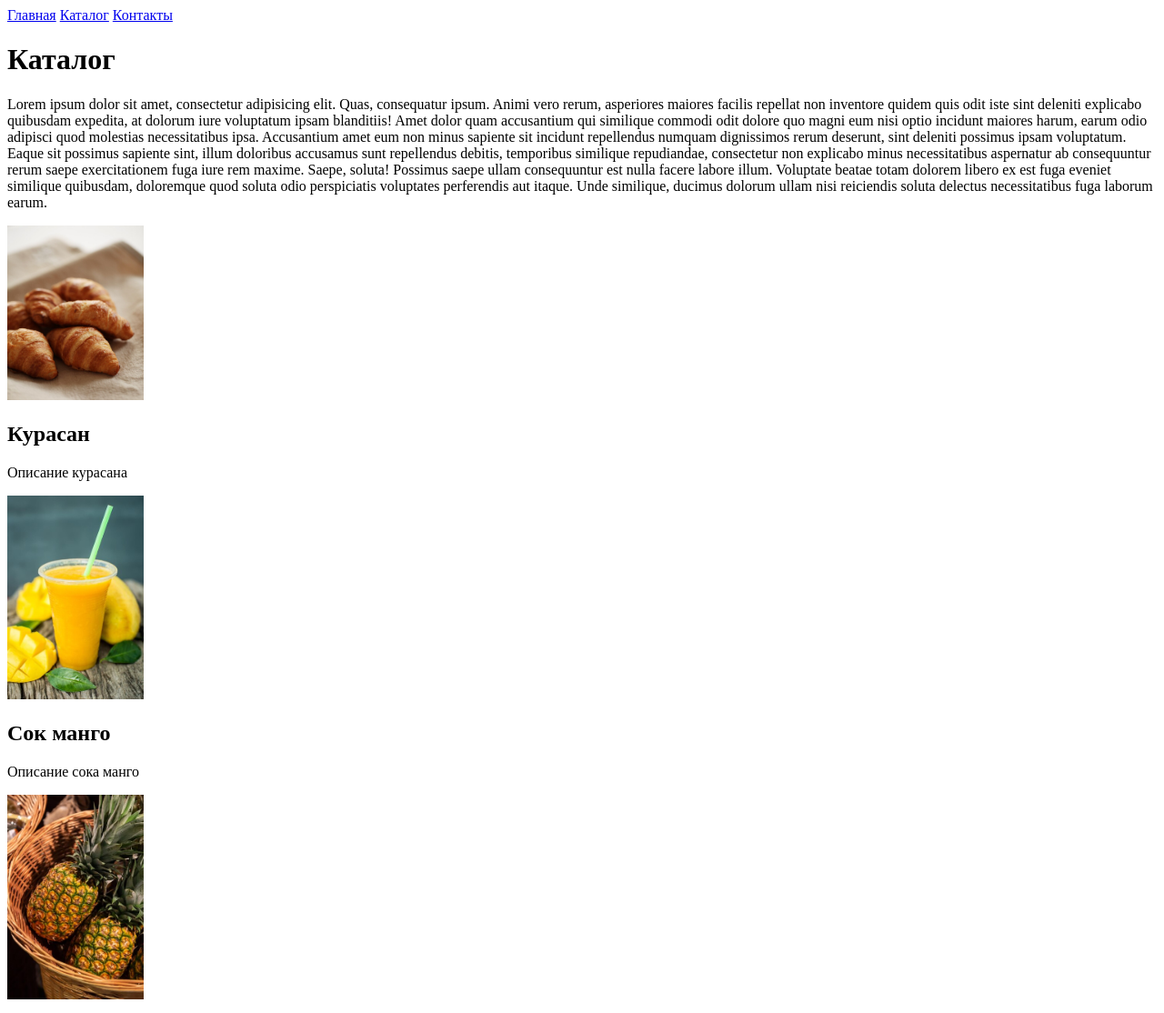
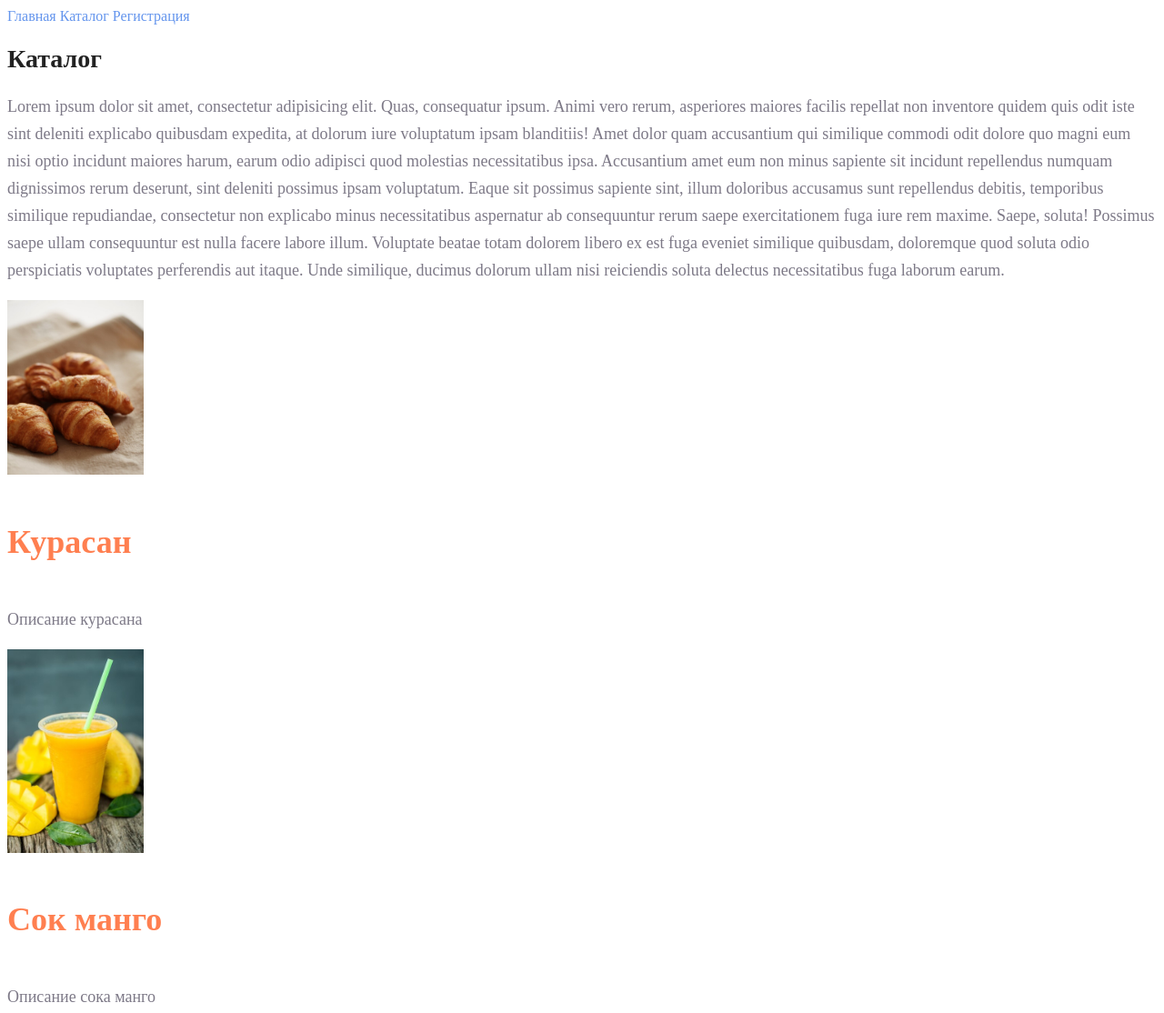
Before and after one commit to Krasnov-Aleksey/htmlhw1, a plain HTML site: page catalog/catalog.html in a window 1280 px wide. Shown: the top 1114 px of the page at 91% size. Drawn offline with Linux system fonts and the light colour scheme.

Commit message:
homework2

```diff
--- a/catalog/catalog.html
+++ b/catalog/catalog.html
@@ -3,22 +3,23 @@
 <head>
     <meta charset="UTF-8">
     <meta name="viewport" content="width=device-width, initial-scale=1.0">
+    <link rel="stylesheet" href="../style.css">
     <title>Document</title>
 </head>
 <body>
-    <a href="../index.html">Главная</a>
-    <a href="catalog">Каталог</a>
-    <a href="#">Контакты</a>
-    <h1>Каталог</h1>
-    <p>Lorem ipsum dolor sit amet, consectetur adipisicing elit. Quas, consequatur ipsum. Animi vero rerum, asperiores maiores facilis repellat non inventore quidem quis odit iste sint deleniti explicabo quibusdam expedita, at dolorum iure voluptatum ipsam blanditiis! Amet dolor quam accusantium qui similique commodi odit dolore quo magni eum nisi optio incidunt maiores harum, earum odio adipisci quod molestias necessitatibus ipsa. Accusantium amet eum non minus sapiente sit incidunt repellendus numquam dignissimos rerum deserunt, sint deleniti possimus ipsam voluptatum. Eaque sit possimus sapiente sint, illum doloribus accusamus sunt repellendus debitis, temporibus similique repudiandae, consectetur non explicabo minus necessitatibus aspernatur ab consequuntur rerum saepe exercitationem fuga iure rem maxime. Saepe, soluta! Possimus saepe ullam consequuntur est nulla facere labore illum. Voluptate beatae totam dolorem libero ex est fuga eveniet similique quibusdam, doloremque quod soluta odio perspiciatis voluptates perferendis aut itaque. Unde similique, ducimus dolorum ullam nisi reiciendis soluta delectus necessitatibus fuga laborum earum.</p>
+    <a class="menu" href="../index.html">Главная</a>
+    <a class="menu" href="catalog.html">Каталог</a>
+    <a class="menu" href="../register.html">Регистрация</a>
+    <h1 class="clh1">Каталог</h1>
+    <p class="clpr" >Lorem ipsum dolor sit amet, consectetur adipisicing elit. Quas, consequatur ipsum. Animi vero rerum, asperiores maiores facilis repellat non inventore quidem quis odit iste sint deleniti explicabo quibusdam expedita, at dolorum iure voluptatum ipsam blanditiis! Amet dolor quam accusantium qui similique commodi odit dolore quo magni eum nisi optio incidunt maiores harum, earum odio adipisci quod molestias necessitatibus ipsa. Accusantium amet eum non minus sapiente sit incidunt repellendus numquam dignissimos rerum deserunt, sint deleniti possimus ipsam voluptatum. Eaque sit possimus sapiente sint, illum doloribus accusamus sunt repellendus debitis, temporibus similique repudiandae, consectetur non explicabo minus necessitatibus aspernatur ab consequuntur rerum saepe exercitationem fuga iure rem maxime. Saepe, soluta! Possimus saepe ullam consequuntur est nulla facere labore illum. Voluptate beatae totam dolorem libero ex est fuga eveniet similique quibusdam, doloremque quod soluta odio perspiciatis voluptates perferendis aut itaque. Unde similique, ducimus dolorum ullam nisi reiciendis soluta delectus necessitatibus fuga laborum earum.</p>
     <img src="../img/croissants.jpg" width="150px" alt="">
-    <h2>Курасан</h2>
-    <p>Описание курасана</p>
+    <h2 class="clh2" >Курасан</h2>
+    <p class="clpr" >Описание курасана</p>
     <img src="../img/mango-shake.jpg" width="150px" alt="">
-    <h2>Сок манго</h2>
-    <p>Описание сока манго</p>
+    <h2 class="clh2" >Сок манго</h2>
+    <p class="clpr" >Описание сока манго</p>
     <img src="../img/pineapples.jpg" width="150px" alt="">
-    <h2>Ананас</h2>
-    <p>Описание ананаса</p>
+    <h2 class="clh2" >Ананас</h2>
+    <p class="clpr" >Описание ананаса</p>
 </body>
 </html>
--- /dev/null
+++ b/style.css
@@ -0,0 +1,32 @@
+a {
+    text-decoration: none;
+}
+
+.menu {
+    color: cornflowerblue;
+    font-size: 16px;
+    line-height: 20px;
+}
+
+.clh1 {
+    color: #222222;
+    font-size: 28px;
+    line-height: 36px;
+    font-weight: bold;
+}
+
+.clpr {
+    font-style: normal;
+    font-weight: 300;
+    font-size: 18px;
+    line-height: 30px;
+    color: #7D7987;
+}
+
+.clh2 {
+    color: coral;
+    font-style: normal;
+    font-weight: 700;
+    font-size: 36px;
+    line-height: 80px;
+}
```
Also changed, not shown: index.html (+10 -9 lines), register.html (added, +21 -0 lines).
